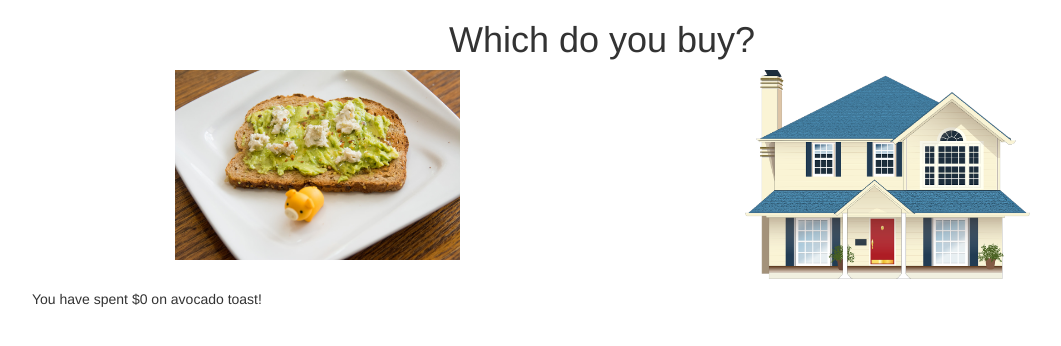
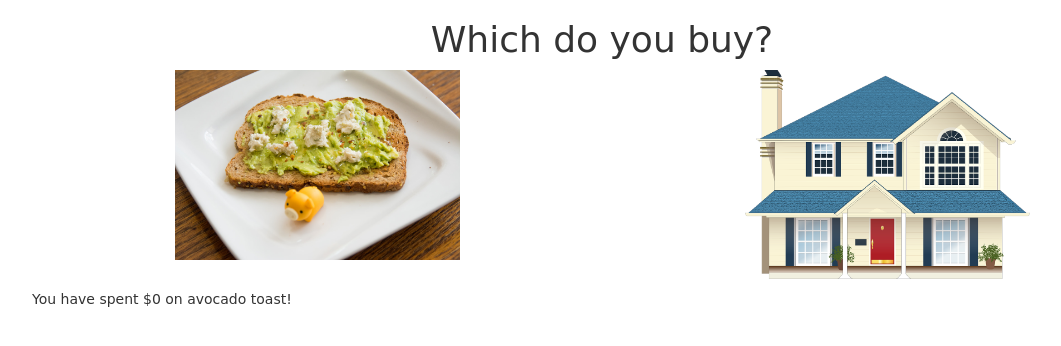
Before and after one commit to bexway/avocado-toast, a plain HTML site: page index.html in a window 1280 px wide. Shown: the whole page, without its empty margins (38-1099 px from the left). Drawn offline with nearby package versions, Linux system fonts and the light colour scheme.

Commit message:
master - made text comic sans

```diff
--- a/assets/css/style.css
+++ b/assets/css/style.css
@@ -18,6 +18,10 @@
   justify-content: flex-start;
 }
 
+.font-family-cs{
+  font-family: cursive;
+}
+
 .image{
   width: 25%;
   height:25%;
--- a/index.html
+++ b/index.html
@@ -11,15 +11,16 @@
 </head>
 <body>
   <div class="container">
-    <h1 class="textalign-center">Which do you buy?</h1>
+    <h1 class="textalign-center font-family-cs">Which do you buy?</h1>
     <div class="flex flex-around">
       <img class="image" id="avocadotoast" src="assets/images/avocado_Toast.jpg" onclick="buyToast()" alt="avocado toast">
       <img class="image" src="assets/images/house.png" onclick="buyHouse()" alt="house">
     </div>
 
-
-    <p id="message"></p>
-    <p>You have spent $<span id="toastmoney">0</span> on avocado toast!</p>
+    <div class="font-family-cs">
+      <p id="message"></p>
+      <p>You have spent $<span id="toastmoney">0</span> on avocado toast!</p>
+    </div>
   </div>
 
 
```
